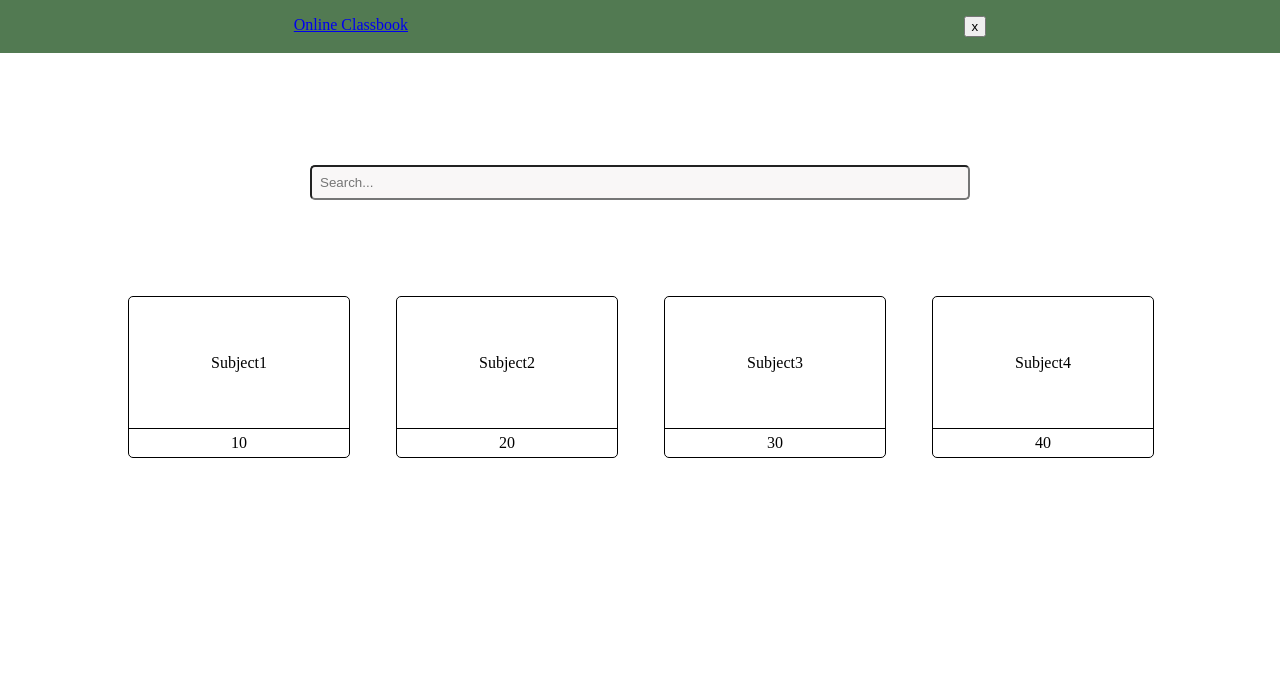
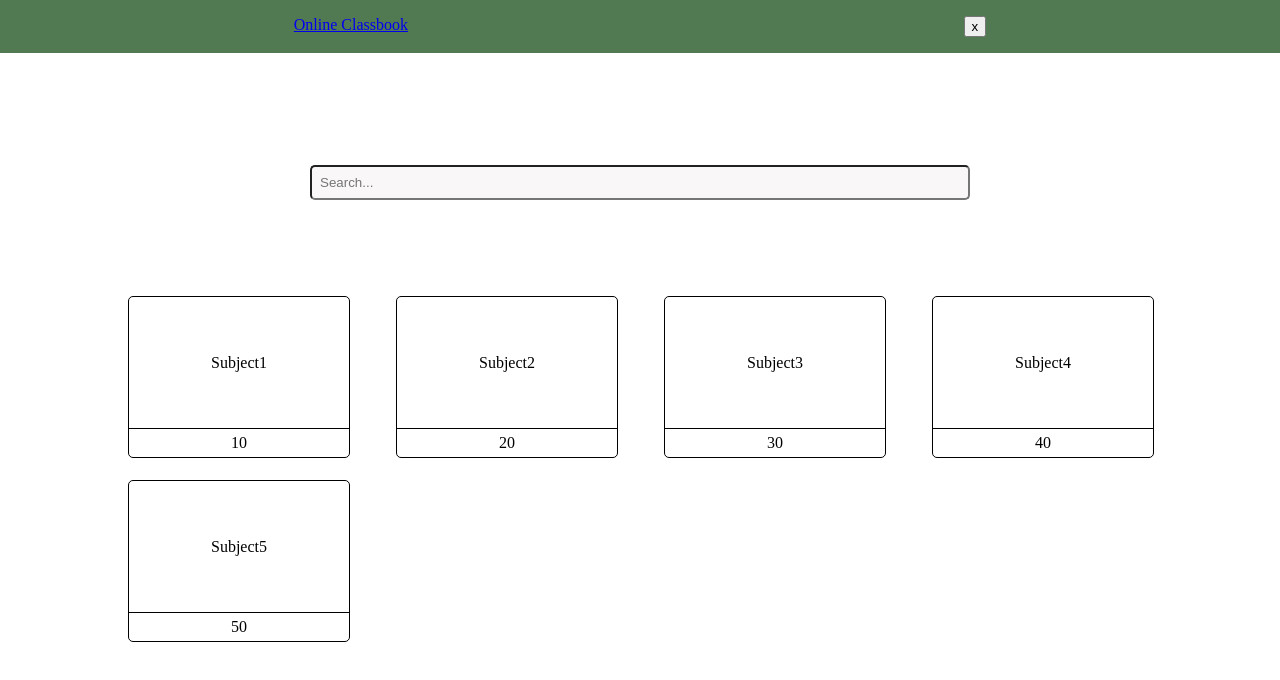
Before and after one commit to Andrei0872/online-classbook, a React (Create React App) app in the folder client/: page / in a window 1280 px wide. Shown: the top 680 px of the page. Built offline with nearby package versions, Linux system fonts and the light colour scheme.

Commit message:
feat(student): store classes in Redux store

```diff
--- a/client/src/pages/Student/Student.tsx
+++ b/client/src/pages/Student/Student.tsx
@@ -2,28 +2,43 @@ import './Student.css'
 import Header from '../../components/Navbar/Header'
 import SearchBar from '../../components/SearchBar/SearchBar'
 import SubjectCard from '../../components/Subject/SubjectCard'
+import { useAppSelector, useAppDispatch } from '../../utils/hooks/store';
+import { setClasses } from '../../store/slices/class.slice';
+import { useEffect } from 'react';
+import { fetchClasses } from '../../api/student';
+
 
 function Student() {
+  const classesList = useAppSelector(state => state.classes.list);
+  const dispatch = useAppDispatch();
+
+  useEffect(() => {
+    if (classesList) {
+      return;
+    }
+
+    fetchClasses()
+      .then(classes => dispatch(setClasses(classes)));
+  }, []);
+
   return (
     <>
       <Header />
       <main className='student'>
-        <SearchBar className='student-search'/>
-
-        <ul className="subject-list">
-          <li className="subject-list__item">
-            <SubjectCard subjectName='Subject1' studentsCount={10} />
-          </li>
-          <li className="subject-list__item">
-            <SubjectCard subjectName='Subject2' studentsCount={20} />
-          </li>
-          <li className="subject-list__item">
-            <SubjectCard subjectName='Subject3' studentsCount={30} />
-          </li>
-          <li className="subject-list__item">
-            <SubjectCard subjectName='Subject4' studentsCount={40} />
-          </li>
-        </ul>
+        <SearchBar className='student-search' />
+        {
+          !classesList ? null : (
+            <ul className="subject-list">
+              {
+                classesList.map(c => (
+                  <li key={c.id} className="subject-list__item">
+                    <SubjectCard subjectName={c.subjectName} studentsCount={c.studentsCount} />
+                  </li>
+                ))
+              }
+            </ul>
+          )
+        }
       </main>
     </>
   )
--- /dev/null
+++ b/client/src/store/index.ts
@@ -0,0 +1,11 @@
+import { configureStore } from '@reduxjs/toolkit'
+import classReducer from './slices/class.slice'
+
+export const store = configureStore({
+  reducer: {
+    classes: classReducer,
+  }
+})
+
+export type RootState = ReturnType<typeof store.getState>;
+export type AppDispatch = typeof store.dispatch;
--- /dev/null
+++ b/client/src/store/slices/class.slice.ts
@@ -0,0 +1,24 @@
+import { createSlice, PayloadAction } from '@reduxjs/toolkit'
+import { SchoolClass } from '../../api/student'
+
+interface ClassState {
+  list: SchoolClass[] | null;
+};
+
+const initialState: ClassState = {
+  list: null,
+};
+
+export const classSlice = createSlice({
+  name: 'class',
+  initialState,
+  reducers: {
+    setClasses (state, action: PayloadAction<SchoolClass[]>) {
+      state.list = action.payload;
+    },
+  }
+})
+
+export const { setClasses } = classSlice.actions;
+
+export default classSlice.reducer;
--- /dev/null
+++ b/client/src/utils/hooks/store.ts
@@ -0,0 +1,5 @@
+import { TypedUseSelectorHook, useDispatch, useSelector } from 'react-redux'
+import type { RootState, AppDispatch } from '../../store/index'
+
+export const useAppDispatch: () => AppDispatch = useDispatch
+export const useAppSelector: TypedUseSelectorHook<RootState> = useSelector
```
Also changed, not shown: client/src/index.tsx (+5 -4 lines).
